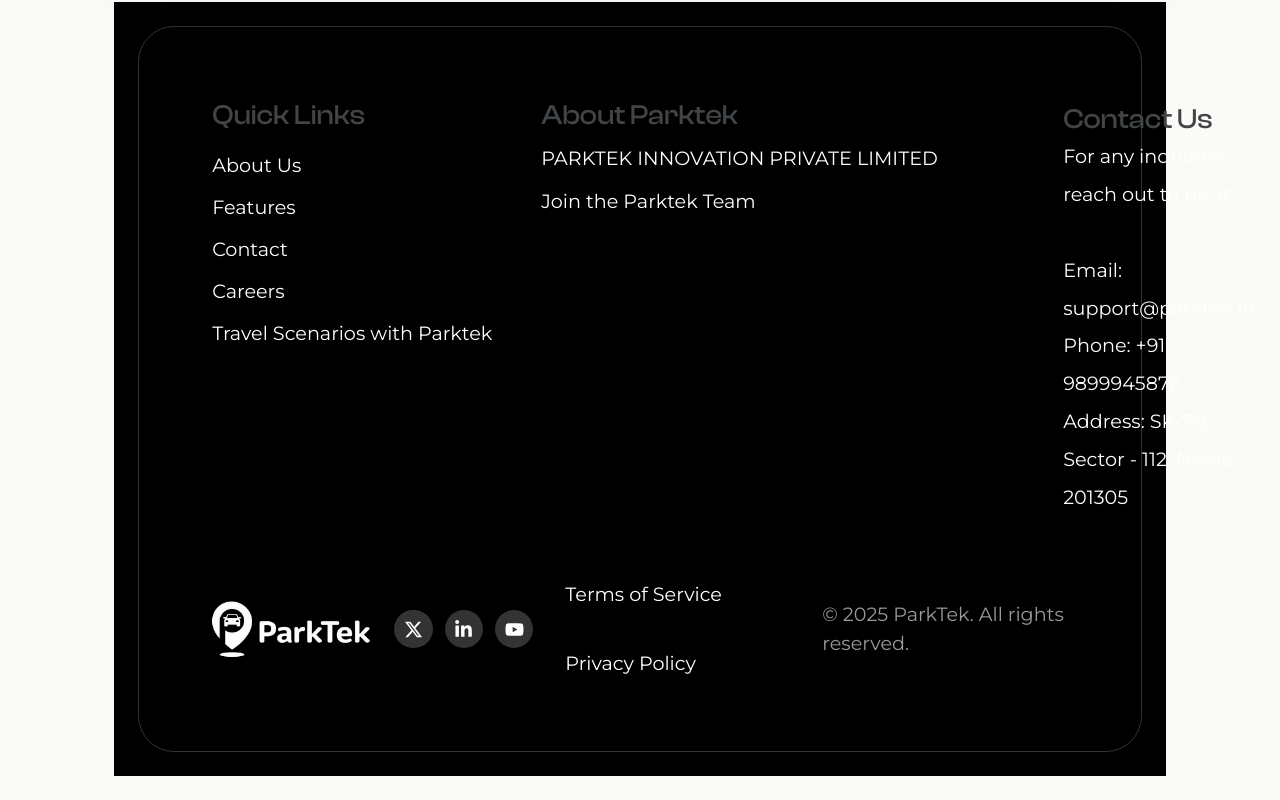
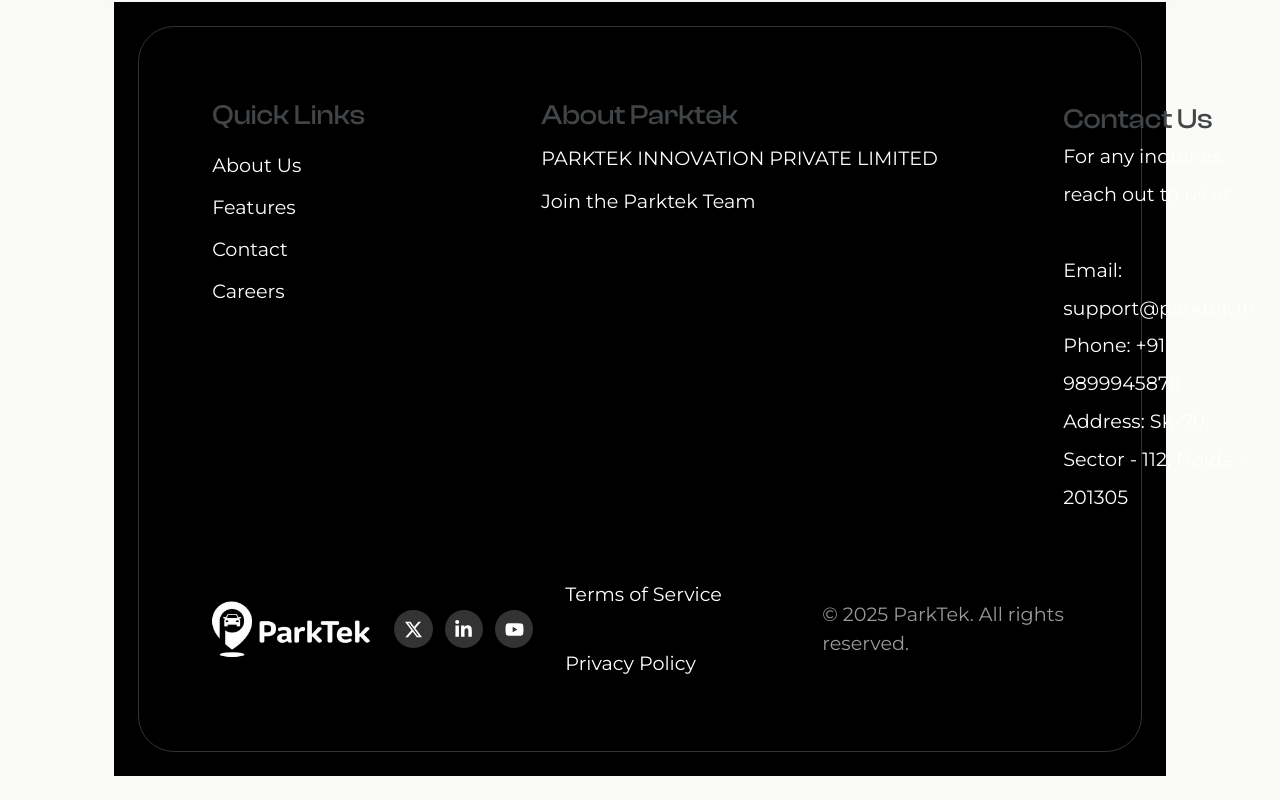
Before and after one commit to parktek-innovations/parktek-lending, a Next.js app: page / in a window 1280 px wide. Shown: the part 4588-5388 px from the top of the page. Built offline with nearby package versions, Linux system fonts and the light colour scheme.

Commit message:
Travel Scenarios with Parktek

```diff
--- a/components/site/footer.jsx
+++ b/components/site/footer.jsx
@@ -6,8 +6,7 @@
   { label: "About Us", href: "/#about" },
   { label: "Features", href: "/#features" },
   { label: "Contact", href: "/contact/" },
-  { label: "Careers", href: "/contact/" },
-  { label: "Travel Scenarios with Parktek", href: "/#solutions" }
+  { label: "Careers", href: "/contact/" }
 ];
 
 const aboutLinks = [
```
